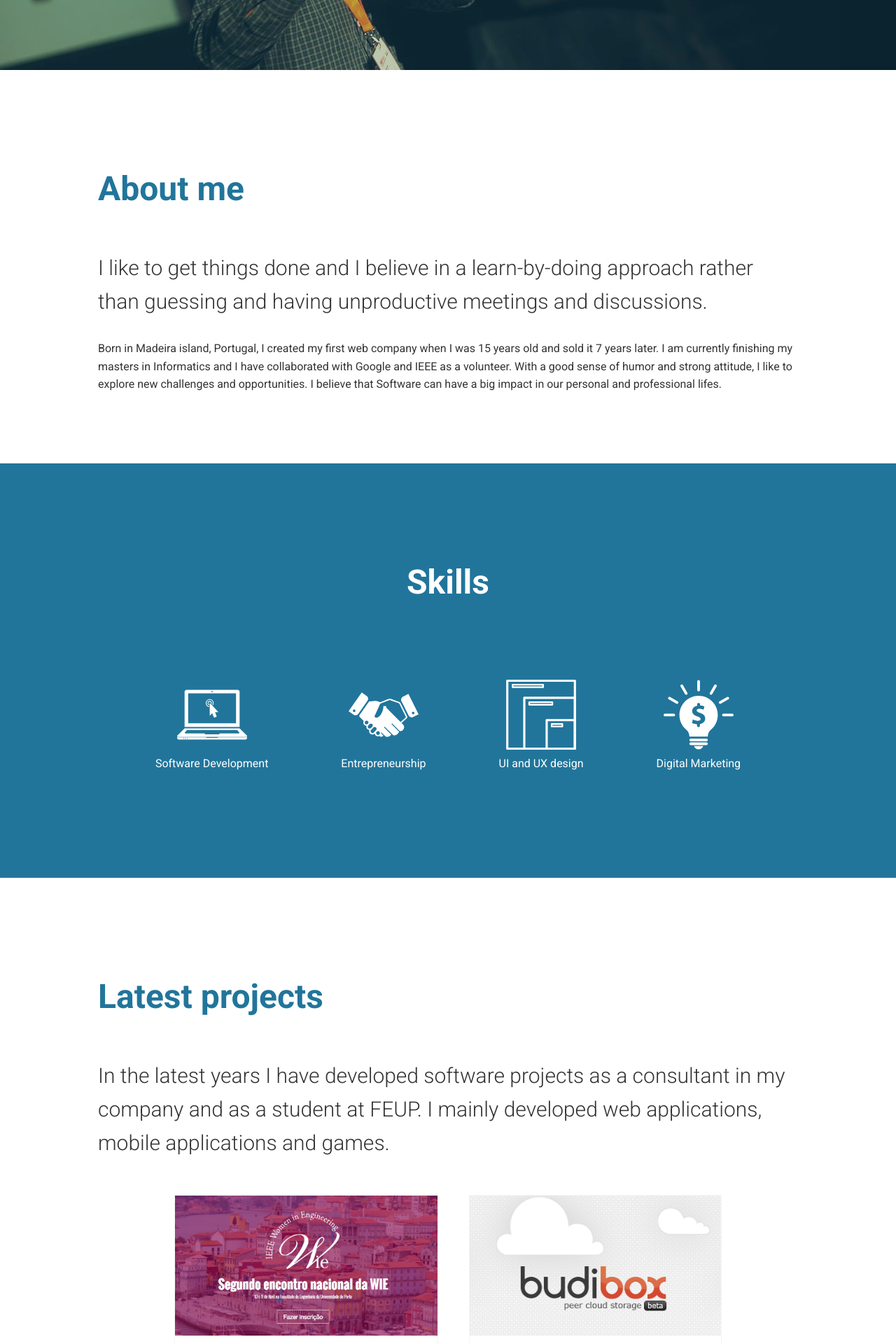
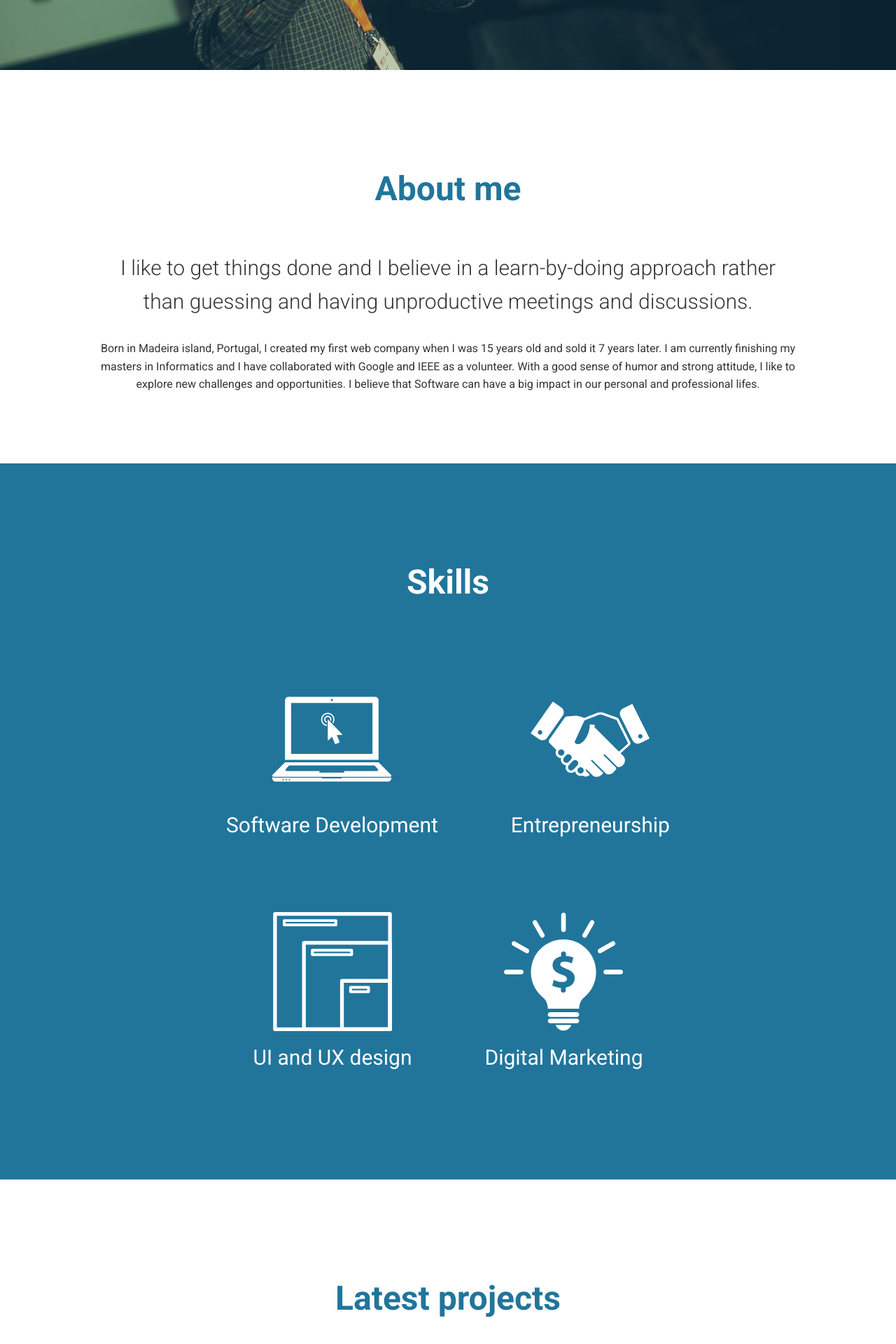
Before and after one commit to andrefreitas/site, a PHP site: page / in a window 1280 px wide. Shown: the part 520-2440 px from the top of the page at 70% size. Run offline with PHP 8.4, Linux system fonts and the light colour scheme.

Commit message:
First published version

```diff
--- a/index.html
+++ b/index.html
@@ -5,6 +5,8 @@
     <title>André Freitas</title>
     <link rel="stylesheet" type="text/css" href="styles.css">
     <link href='http://fonts.googleapis.com/css?family=Roboto:400,100,100italic,300,300italic,400italic,500italic,500,700italic,700,900,900italic' rel='stylesheet' type='text/css'>
+    <meta name="viewport" content="initial-scale=1, maximum-scale=1.0, user-scalable=no">
+    <link rel="icon" href="img/favicon.ico" type="image/x-icon">
 </head>
 <body>
 
@@ -41,7 +43,7 @@
 
 <div class="section about">
     <div class="container">
-        <h1>About me</h1>
+        <h1><a name="about">About me</a></h1>
         <div class="headline">
             I like to get things done and I believe in a learn-by-doing approach rather than guessing and having unproductive meetings
             and discussions.
@@ -55,7 +57,7 @@
 
 <div class="section skills">
     <div class="container">
-        <h1>Skills</h1>
+        <h1><a name="skills">Skills</a></h1>
         <div class="skill">
             <img src="img/computers.svg" height="100px"> <br/>
             Software Development
@@ -79,7 +81,7 @@
 
 <div class="section projects">
     <div class="container">
-        <h1>Latest projects</h1>
+        <h1><a name="projects">Latest projects</a></h1>
         <div class="headline">
             In the latest years I have developed software projects as a consultant in my company and as a student at FEUP. I mainly developed web applications, mobile applications and games.
         </div>
@@ -111,7 +113,8 @@
 
 <div class="section footer">
     <div class="container">
-        <a href="mailto:p.andrefreitas@gmail.com"><div class="contact">
+        <a name="contacts"></a>
+        <a href="mailto:hello@andrefreitas.pt"><div class="contact">
             <img src="img/email.svg" height="30px">
             <span>Email</span>
         </div>
@@ -127,25 +130,18 @@
             <span>Facebook</span>
         </div></a>
 
+        <a href="http://twitter.com/p_andrefreitas" target="_blank">
         <div class="contact">
             <img src="img/twitter.svg" height="30px">
             <span>Twitter</span>
         </div>
+        </a>
 
+        <a href="http://pt.linkedin.com/in/pandrefreitas" target="_blank">
         <div class="contact">
             <img src="img/linkedin.svg" height="30px">
             <span>Linkedin</span>
-        </div>
-
-        <div class="contact">
-            <img src="img/skype.svg" height="30px">
-            <span>Skype</span>
-        </div>
-
-        <div class="contact">
-            <img src="img/instagram.svg" height="30px">
-            <span>Instagram</span>
-        </div>
+        </div></a>
     </div>
 </div>
 
--- a/styles.css
+++ b/styles.css
@@ -76,13 +76,13 @@ header {
 
 .section {
   padding: 100px 0;
-  line-height: 1.6; }
+  line-height: 1.6;
+  text-align: center; }
   .section h1 {
     font-size: 3em;
     color: #21759b;
     margin-bottom: 50px; }
   .section .headline {
-    text-align: left;
     font-size: 1.875rem;
     line-height: 1.6;
     font-weight: 300;
@@ -93,12 +93,15 @@ header {
   background: #21759b;
   color: white;
   text-align: center; }
-  .skills h1 {
+  .skills h1 a {
     color: white; }
+  .skills img {
+    height: 170px; }
   .skills .skill {
     text-align: center;
     display: inline-block;
-    padding: 50px; }
+    padding: 50px;
+    font-size: 1.875rem; }
 
 .projects .list {
   text-align: center; }
--- a/styles.sass
+++ b/styles.sass
@@ -9,7 +9,6 @@ $color-black: #333
 $body-width: 1000px
 
 body
-
   margin: 0
   padding: 0
   font-size: 16px
@@ -106,6 +105,7 @@ header
 .section
   padding: 100px 0
   line-height: 1.6
+  text-align: center
 
   h1
     font-size: 3em
@@ -113,7 +113,6 @@ header
     margin-bottom: 50px
 
   .headline
-    text-align: left
     font-size: 1.875rem
     line-height: 1.6
     font-weight: 300
@@ -126,13 +125,18 @@ header
   color: white
   text-align: center
 
-  h1
+
+  h1 a
     color: white
+
+  img
+    height: 170px
 
   .skill
     text-align: center
     display: inline-block
     padding: 50px
+    font-size: 1.875rem
 
 
 .projects
@@ -174,3 +178,56 @@ header
       display: inline-block
       vertical-align: middle
       display: none
+
+
+@media screen and (max-width: $body-width)
+  .container
+    width: auto
+    padding: 0 20px
+
+
+  nav
+    text-align: center
+    .menu
+      display: none
+
+  header
+    background: url("img/andrefreitas.jpg") no-repeat black
+    background-position: center
+    background-size: auto 600px
+
+    height: 500px
+    .wrapper
+      .center
+        text-align: center
+
+
+  .section
+    h1
+      font-size: 2em
+    .headline
+      font-size: 1.3rem
+
+  .skills
+
+    img
+      height: 150px
+
+    .skill
+      font-size: 1.3rem
+
+  .section
+    padding: 50px 0
+
+
+@media screen and (max-width: 500px)
+
+  .projects
+    .project
+      display: block
+      margin: 0
+      margin-bottom: 20px
+
+      img
+        width: 100%
+        height: auto
```
Also changed, not shown: other parts of styles.css (+39 -0 lines), img/favicon.ico (added).
